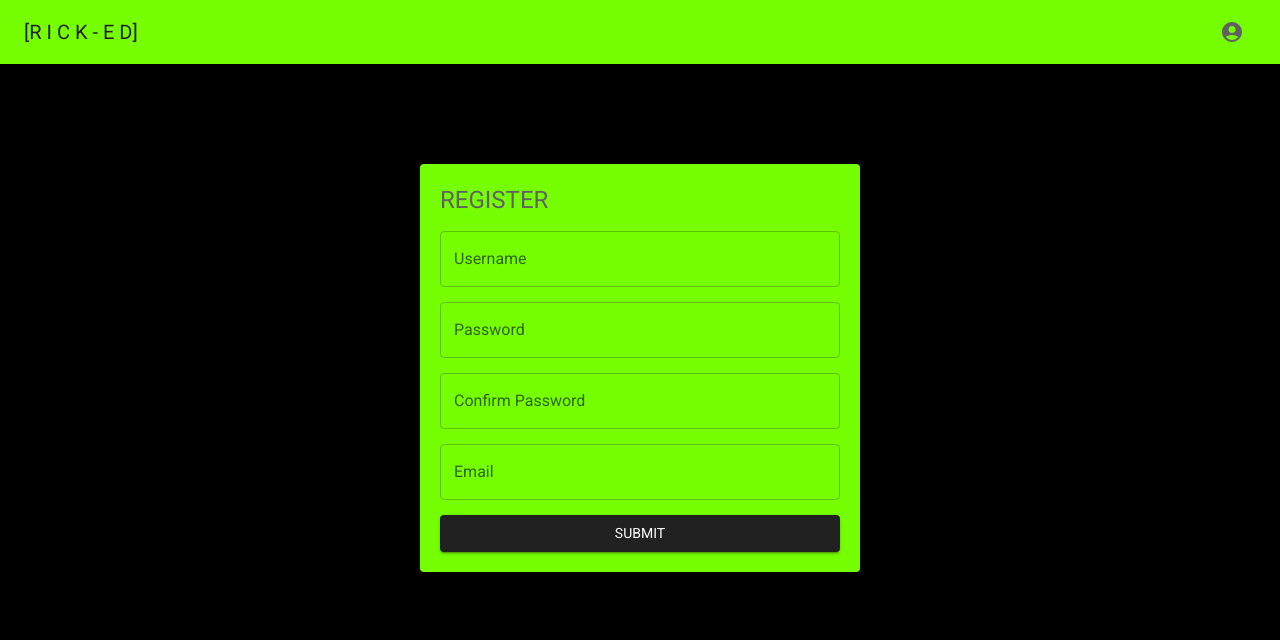
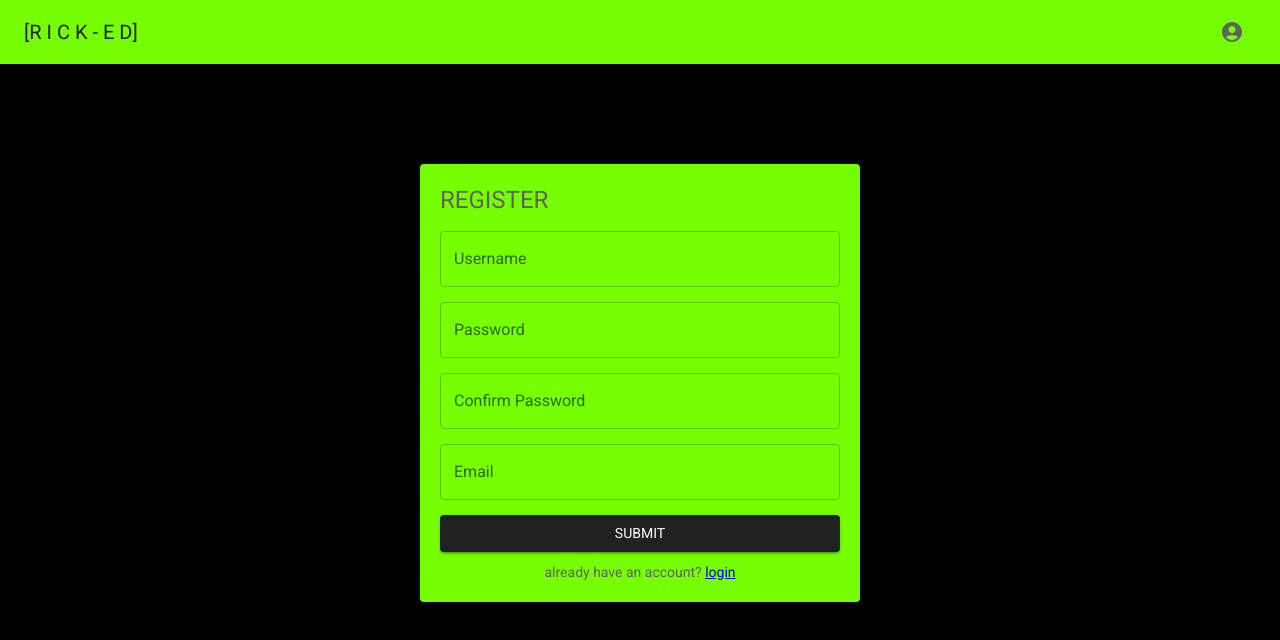
Before and after one commit to alphawhiskey03/social-media-app, a React (Create React App) app in the folder client/: page /register in a window 1280 px wide. Shown: the top 640 px of the page. Built offline with nearby package versions, Linux system fonts and the light colour scheme; no server answers.

Commit message:
fix(app) :Styling changes and post and redirection url

```diff
--- a/client/src/Pages/register/register.js
+++ b/client/src/Pages/register/register.js
@@ -1,4 +1,11 @@
-import { Paper, TextField, Container, Button, Typography } from "@mui/material";
+import {
+  Paper,
+  TextField,
+  Container,
+  Button,
+  Typography,
+  useMediaQuery,
+} from "@mui/material";
 import { makeStyles } from "@mui/styles";
 import { gql, useMutation } from "@apollo/client";
 import { useContext, useState } from "react";
@@ -7,10 +14,10 @@ import PopAlert from "../../components/popAlert";
 import { useForm } from "../../hooks/hooks";
 import { useNavigate } from "react-router-dom";
 import { Colors } from "../../utils/theme";
+import { Link } from "react-router-dom";
 
 const useStyles = makeStyles({
   Paper: {
-    width: 400,
     padding: 20,
     display: "flex",
     flexDirection: "column",
@@ -41,6 +48,7 @@ const Register = () => {
   const context = useContext(AuthContext);
   const [errors, setErrors] = useState({});
   const navigate = useNavigate();
+  const matches = useMediaQuery("(max-width:600px)");
   const { onChange, onSubmit, values } = useForm(userRegister, {
     username: "",
     password: "",
@@ -79,7 +87,10 @@ const Register = () => {
       <Container align="center" justify="center">
         <Paper
           className={classes.Paper}
-          style={{ backgroundColor: Colors.primary }}
+          style={{
+            backgroundColor: Colors.primary,
+            width: matches ? 300 : 400,
+          }}
           elevation={5}
         >
           <Typography variant="h5" align="left">
@@ -145,6 +156,9 @@ const Register = () => {
           >
             {loading ? "loading..." : "submit"}
           </Button>
+          <Typography variant="body2" style={{ marginTop: 10 }}>
+            already have an account? <Link to="/login">login</Link>
+          </Typography>
         </Paper>
         <PopAlert errors={errors} />
       </Container>
```
